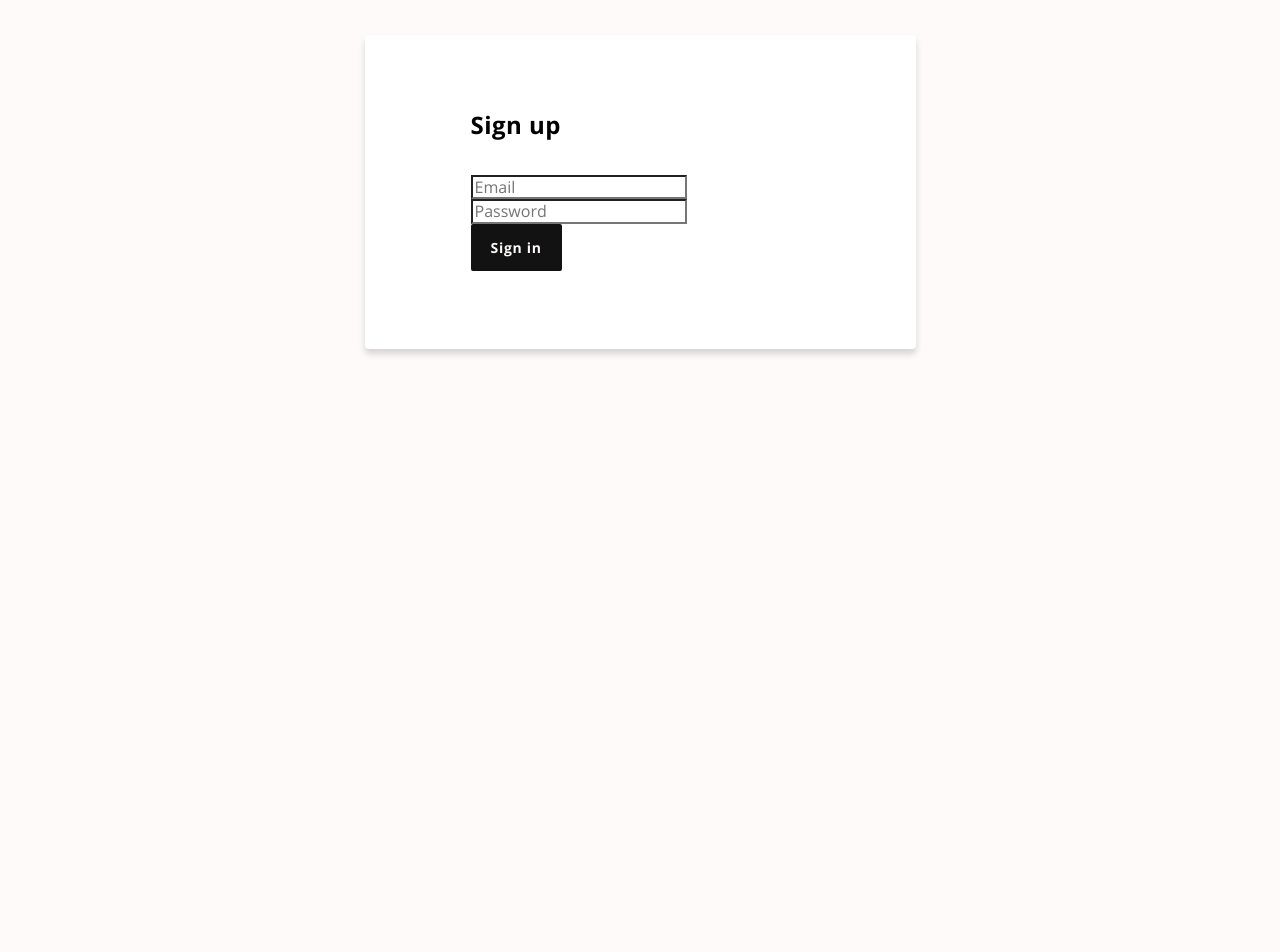
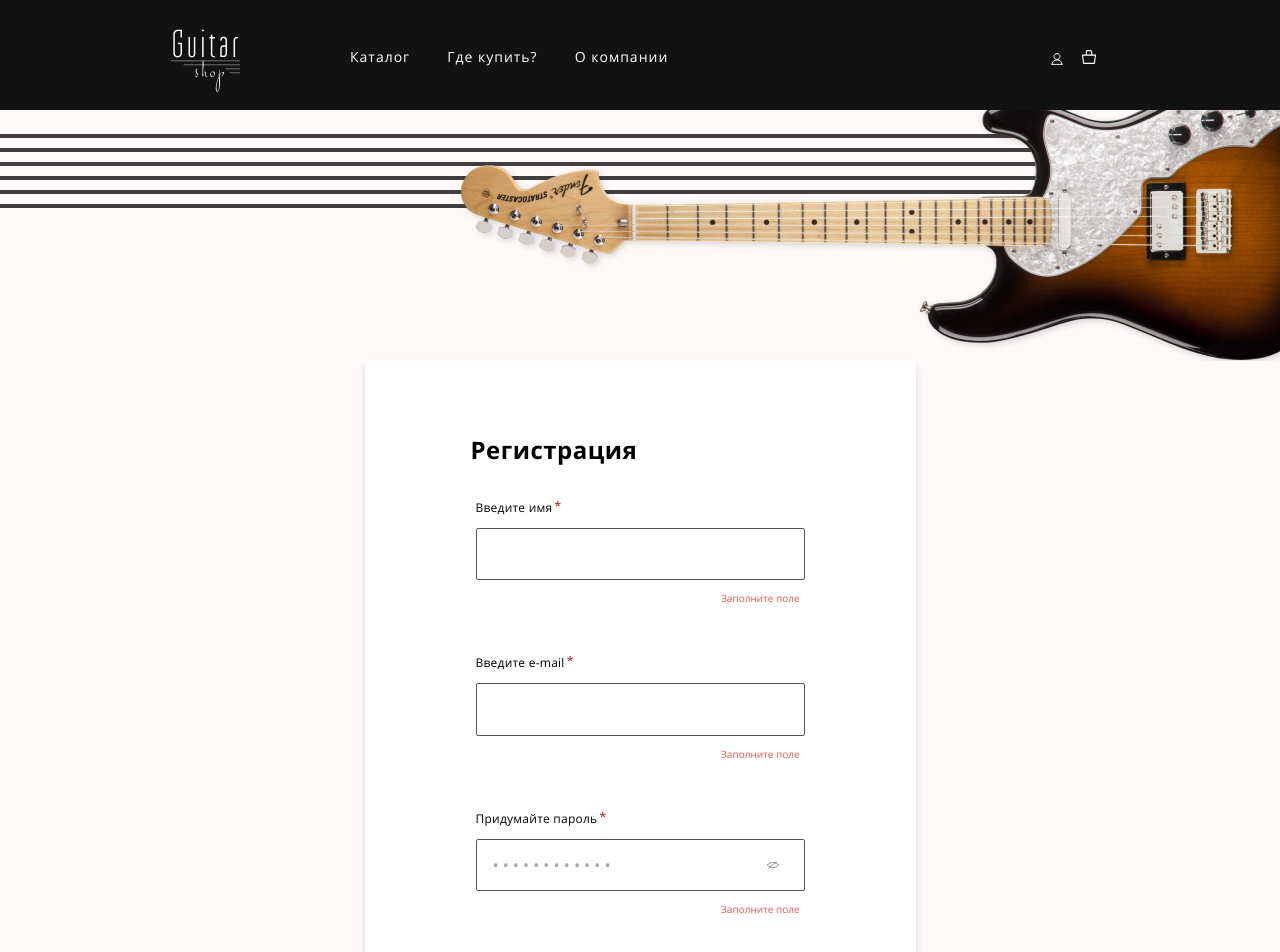
Before and after one commit to Ciberian/Guitar-Shop, a React (Create React App) app in the folder project/: page /register in a window 1280 px wide. Shown: the top 952 px of the page. Before the commit the page ends 800 px from the top, so only its background shows below. Built offline with nearby package versions, Linux system fonts and the light colour scheme; what http-status-codes would draw is missing.

Commit message:
Добавляет компонент-страницу RegisterPage

```diff
--- a/project/src/components/system-components/app/app.tsx
+++ b/project/src/components/system-components/app/app.tsx
@@ -38,7 +38,7 @@ function App(): JSX.Element {
   return (
     <Routes>
       <Route path={AppRoute.Root}>
-        <Route index element={<Navigate to={AppRoute.Login} />} /> {/* Редирект на страницу с каталогом */}
+        <Route index element={<Navigate to={AppRoute.Register} />} /> {/* Редирект на страницу с каталогом */}
         <Route path={AppRoute.Catalog} element={<CatalogPage />} />
         <Route path={AppRoute.Item} element={<ItemPage />} />
         <Route path={AppRoute.Cart} element={<CartPage />} />
--- a/project/src/constants.ts
+++ b/project/src/constants.ts
@@ -17,6 +17,7 @@ export const AppRoute = {
 export const APIRoute = {
   Items: '/items',
   Cart: '/cart',
+  Register: '/register',
   Login: '/login',
   Logout: '/logout',
   Reviews: '/reviews',
@@ -141,6 +142,9 @@ export const MAX_COMMENT_LENGTH = 1024;
 export const MIN_PASSWORD_LENGTH = 6;
 export const MAX_PASSWORD_LENGTH = 12;
 
+export const MIN_NAME_LENGTH = 1;
+export const MAX_NAME_LENGTH = 15;
+
 export const TEXT_FIELD_ERROR_MESSAGE = {
   EmptyField: 'Заполните поле.',
   МinCharacters: 'Минимальная длина 50 символов.',
--- a/project/src/pages/auth/login-page/login-page.tsx
+++ b/project/src/pages/auth/login-page/login-page.tsx
@@ -48,6 +48,7 @@ function LoginPage(): JSX.Element {
     <div className="wrapper">
       <SiteHeader />
       <main className="page-content">
+        <div className="container">
           <section className="login">
             <h1 className="login__title">Войти</h1>
             <p className="login__text">Hовый пользователь? <Link className="login__link" to={AppRoute.Register}>Зарегистрируйтесь</Link> прямо сейчас</p>
@@ -93,6 +94,7 @@ function LoginPage(): JSX.Element {
               <button className="button login__button button--medium" type="submit">Войти</button>
             </form>
           </section>
+        </div>
       </main>
       <SiteFooter />
     </div>
--- a/project/src/pages/auth/register-page/register-page.tsx
+++ b/project/src/pages/auth/register-page/register-page.tsx
@@ -1,18 +1,24 @@
-import { useRef, useEffect, FormEvent } from 'react';
+import SiteHeader from '../../../components/page-components/site-header/site-header';
+import SiteFooter from '../../../components/page-components/site-footer/site-footer';
 import { useNavigate } from 'react-router-dom';
+import { useEffect, FormEvent, ChangeEvent, useState } from 'react';
+import { registerAction } from '../../../store/api-actions';
 import { useAppDispatch, useAppSelector } from '../../../hooks';
-import { loginAction } from '../../../store/api-actions';
-import { IAuthData } from '../../../types/auth-data.interface';
-import { AppRoute, AuthorizationStatus } from '../../../constants';
 import { getAuthorizationStatus } from '../../../store/user-process/selectors';
+import {
+  AppRoute,
+  AuthorizationStatus,
+  MIN_NAME_LENGTH,
+  MAX_NAME_LENGTH,
+  MIN_PASSWORD_LENGTH,
+  MAX_PASSWORD_LENGTH,
+} from '../../../constants';
 
 function RegisterPage(): JSX.Element {
-  const loginRef = useRef<HTMLInputElement | null>(null);
-  const passwordRef = useRef<HTMLInputElement | null>(null);
   const authorizationStatus = useAppSelector(getAuthorizationStatus);
 
+  const navigate = useNavigate();
   const dispatch = useAppDispatch();
-  const navigate = useNavigate();
 
   useEffect(() => {
     if (authorizationStatus === AuthorizationStatus.Auth) {
@@ -20,59 +26,92 @@ function RegisterPage(): JSX.Element {
     }
   }, [authorizationStatus, navigate]);
 
-  const onSubmit = (authData: IAuthData) => {
-    dispatch(loginAction(authData));
+  const [formData, setFormData] = useState({name: '', email: '', password: ''});
+
+  const formDataChangeHandler = ({ target }: ChangeEvent<HTMLInputElement> | ChangeEvent<HTMLTextAreaElement>) => {
+    const { name, value } = target;
+    const newFormData = { ...formData, [name]: value };
+    setFormData(newFormData);
   };
 
-  const handleSubmit = (evt: FormEvent<HTMLFormElement>) => {
+  const loginFormSubmitHandler = (evt: FormEvent<HTMLFormElement>) => {
     evt.preventDefault();
+    dispatch(registerAction(formData));
+  };
 
-    if (loginRef.current !== null && passwordRef.current !== null) {
-      onSubmit({
-        email: loginRef.current.value,
-        password: passwordRef.current.value,
-      });
-    }
+  const [passwordView, setPasswordView] = useState(false);
+
+  const changePasswordView = () => {
+    const toggledPasswordView = !passwordView;
+    setPasswordView(toggledPasswordView);
   };
 
   return (
-    <div className="page page--gray page--login">
-      <main className="page__main page__main--login">
-        <div className="page__login-container container">
+    <div className="wrapper">
+      <SiteHeader />
+      <main className="page-content">
+        <div className="container">
           <section className="login">
-            <h1 className="login__title">Sign up</h1>
-            <form className="login__form form" action="#" method="post" onSubmit={handleSubmit}>
-              <div className="login__input-wrapper form__input-wrapper">
-                <label className="visually-hidden">E-mail</label>
+            <h1 className="login__title">Регистрация</h1>
+            <form onSubmit={loginFormSubmitHandler} action="#" method="get">
+              <div className="input-login">
+                <label htmlFor="name">Введите имя</label>
                 <input
-                  ref={loginRef}
-                  className="login__input form__input"
-                  type="email"
-                  name="email"
-                  placeholder="Email"
-                  pattern="[a-zA-Z0-9\._]+@[a-zA-Z0-9\.-]+\.[a-zA-Z]{2,4}"
+                  type="text"
+                  id="name"
+                  name="name"
+                  autoComplete="off"
+                  minLength={MIN_NAME_LENGTH}
+                  maxLength={MAX_NAME_LENGTH}
+                  onChange={formDataChangeHandler}
                   required
                 />
+                <p className="input-login__error">{formData.name.trim().length === 0 ? 'Заполните поле' : ''}</p>
               </div>
-              <div className="login__input-wrapper form__input-wrapper">
-                <label className="visually-hidden">Password</label>
+              <div className="input-login">
+                <label htmlFor="email">Введите e-mail</label>
                 <input
-                  ref={passwordRef}
-                  className="login__input form__input"
-                  type="password"
-                  name="password"
-                  placeholder="Password"
-                  pattern="(?=.*[0-9])(?=.*[a-zA-Z | а-яёЁА-Я])[a-zA-Zа-яёЁА-Я0-9]{2,42}"
+                  type="email"
+                  id="email"
+                  name="email"
+                  autoComplete="off"
+                  onChange={formDataChangeHandler}
                   required
                 />
+                <p className="input-login__error">{formData.email.trim().length === 0 ? 'Заполните поле' : ''}</p>
               </div>
-              <button className="login__submit form__submit button" type="submit">
-                Sign in
-              </button>
+              <div className="input-login">
+                <label htmlFor="password">Придумайте пароль</label>
+                <span>
+                  <input
+                    type={ passwordView ? 'text' : 'password'}
+                    placeholder="• • • • • • • • • • • •"
+                    id="password"
+                    name="password"
+                    autoComplete="off"
+                    minLength={MIN_PASSWORD_LENGTH}
+                    maxLength={MAX_PASSWORD_LENGTH}
+                    onChange={formDataChangeHandler}
+                    required
+                  />
+                  <button
+                    className="input-login__button-eye"
+                    type="button"
+                    onClick={changePasswordView}
+                  >
+                    <svg width="14" height="8" aria-hidden="true">
+                      <use xlinkHref="#icon-eye"></use>
+                    </svg>
+                  </button>
+                </span>
+                <p className="input-login__error">{formData.password.trim().length === 0 ? 'Заполните поле' : ''}</p>
+              </div>
+              <button className="button login__button button--medium" type="submit">Зарегистрироваться</button>
             </form>
           </section>
         </div>
       </main>
+      <SiteFooter />
     </div>
   );
 }
--- a/project/src/store/api-actions.ts
+++ b/project/src/store/api-actions.ts
@@ -219,3 +219,17 @@ export const logoutAction = createAsyncThunk<
   await api.delete(APIRoute.Logout);
   dropToken();
 });
+
+export const registerAction = createAsyncThunk<
+  IUserData,
+  IAuthData,
+  {
+    dispatch: AppDispatch;
+    state: State;
+    extra: AxiosInstance;
+  }
+>('user/registerAction', async ({ name, email, password }, { extra: api }) => {
+  const { data } = await api.post<IUserData>(APIRoute.Register, { name, email, password });
+  saveToken(data.token);
+  return data;
+});
--- a/project/src/types/auth-data.interface.ts
+++ b/project/src/types/auth-data.interface.ts
@@ -1,4 +1,5 @@
 export interface IAuthData {
+  name?: string;
   email: string;
   password: string;
 }
```
Lines whose indentation alone changed are shown as unchanged.
